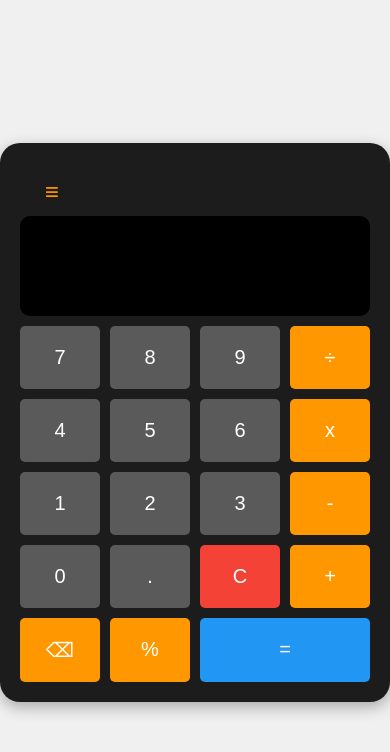
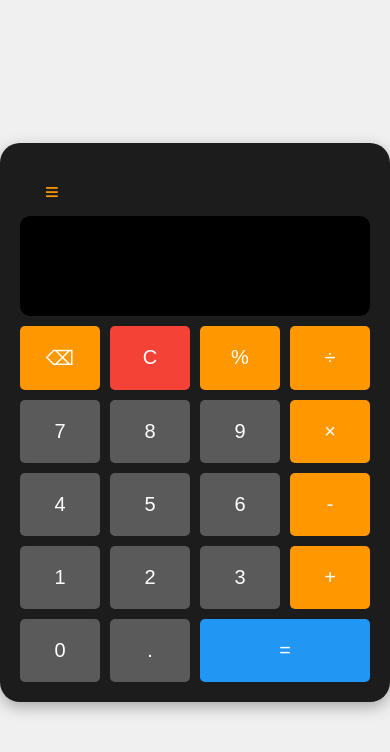
Before and after one commit to fahlula/calculator-web, a plain HTML site: page index.html in a window 390 px wide. Drawn offline with Linux system fonts and the light colour scheme.

Commit message:
Reorganização dos botões estilo iPhone: backspace, C e % no topo

```diff
--- a/index.html
+++ b/index.html
@@ -22,27 +22,28 @@
         </div>
 
         <div class="botoes">
+            <button class="backspace" onclick="backspace()">⌫</button>
+            <button class="limpar" onclick="limpar()">C</button>
+            <button class="operacao" onclick="porcentagem()">%</button>
+            <button class="operacao" onclick="adicionarOperacao('/')">÷</button>
+
             <button class="numero" onclick="adicionarNumero('7')">7</button>
             <button class="numero" onclick="adicionarNumero('8')">8</button>
             <button class="numero" onclick="adicionarNumero('9')">9</button>
-            <button class="operacao" onclick="adicionarOperacao('/')">÷</button>
+            <button class="operacao" onclick="adicionarOperacao('*')">×</button>
 
             <button class="numero" onclick="adicionarNumero('4')">4</button>
             <button class="numero" onclick="adicionarNumero('5')">5</button>
             <button class="numero" onclick="adicionarNumero('6')">6</button>
-            <button class="operacao" onclick="adicionarOperacao('*')">x</button>
+            <button class="operacao" onclick="adicionarOperacao('-')">-</button>
 
             <button class="numero" onclick="adicionarNumero('1')">1</button>
             <button class="numero" onclick="adicionarNumero('2')">2</button>
             <button class="numero" onclick="adicionarNumero('3')">3</button>
-            <button class="operacao" onclick="adicionarOperacao('-')">-</button>
+            <button class="operacao" onclick="adicionarOperacao('+')">+</button>
 
             <button class="numero" onclick="adicionarNumero('0')">0</button>
             <button class="numero" onclick="adicionarNumero('.')">.</button>
-            <button class="limpar" onclick="limpar()">C</button>
-            <button class="operacao" onclick="adicionarOperacao('+')">+</button>
-            <button class="backspace" onclick="backspace()">⌫</button>
-            <button class="operacao" onclick="porcentagem()">%</button>
             <button class="igual" onclick="calcular()">=</button>
 
         </div>
```
